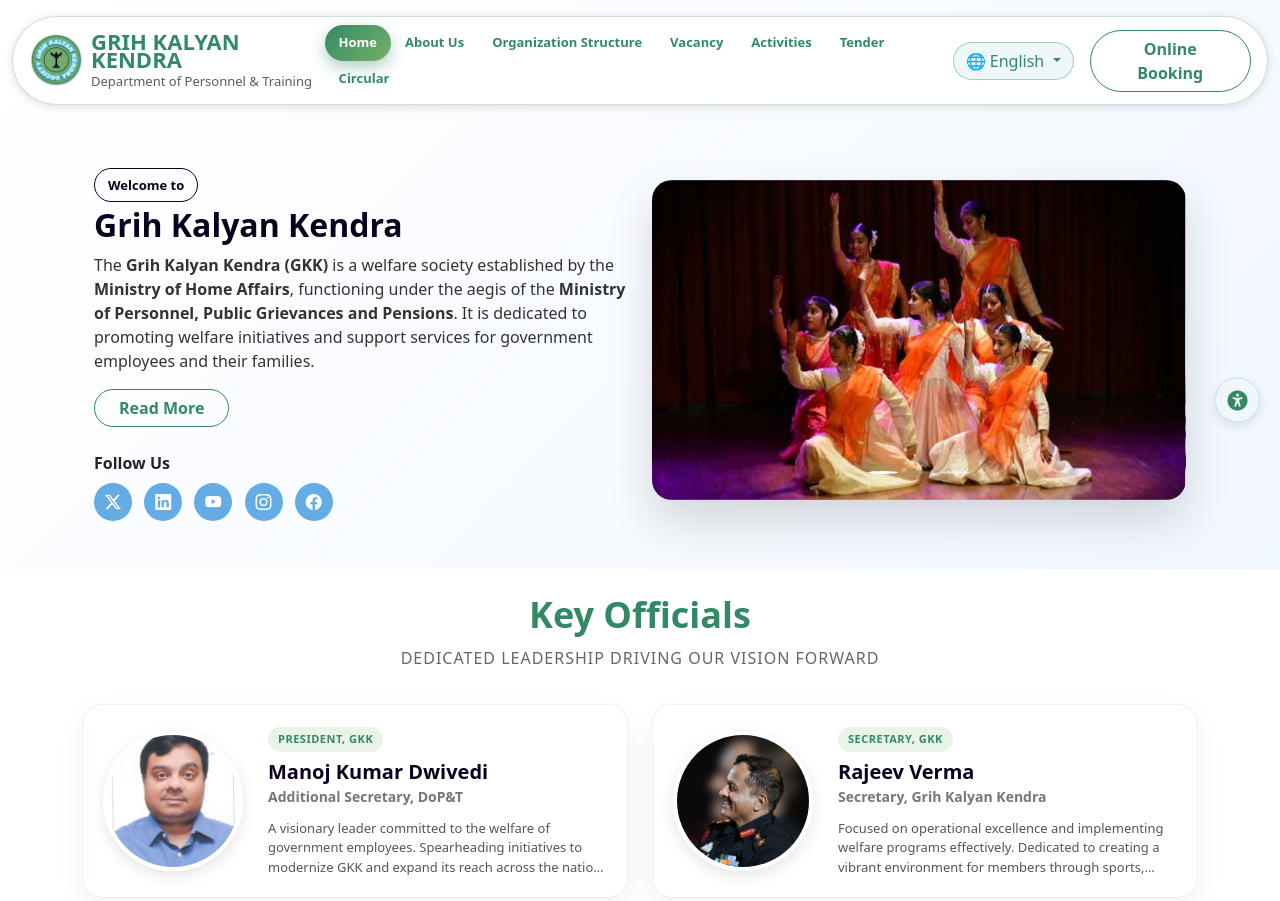
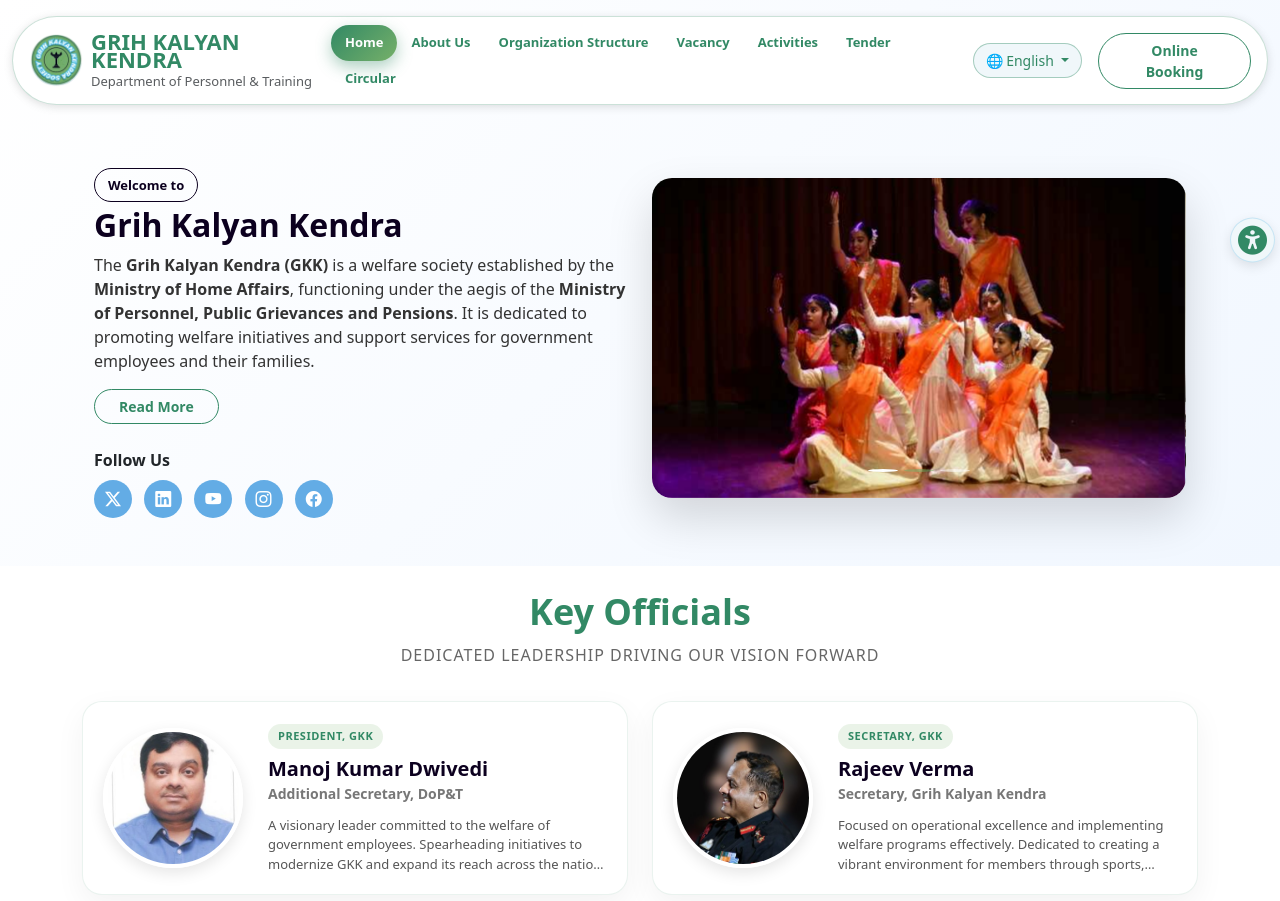
Before and after one commit to pinkiAkiko/Grih_kalyan_kendra, a plain HTML site: page index.html in a window 1280 px wide. Shown: the top 901 px of the page. Drawn offline with nearby package versions, Linux system fonts and the light colour scheme.

```diff
--- a/index.html
+++ b/index.html
@@ -24,7 +24,7 @@
 <body>
   <!-- Accessibility Icon -->
   <button class="btn btn-light kb-access-btn rounded-circle p-2" title="Accessibility Options">
-    <i class="fas fa-universal-access fa-lg text-primary"></i>
+    <i class="fas fa-universal-access"></i>
   </button>
 
   <!-- Header Placeholder -->
--- a/styles.css
+++ b/styles.css
@@ -122,7 +122,9 @@
   z-index: 9999;
   background: linear-gradient(180deg, #ffffff, #f0f9fb);
 }
-
+.btn {
+    font-size: 14px;
+}
 /* Mobile Nav Links */
 .kb-mobile-nav .nav-link {
   color: var(--theme-dark-green) !important;
@@ -143,8 +145,8 @@
 /* Accessibility Button */
 .kb-access-btn {
   position: fixed;
-  right: 20px;
-  top: 50%;
+      right: 5px;
+    top: 30%;
   transform: translateY(-50%);
   z-index: 1060;
   width: 45px;
@@ -154,19 +156,21 @@
   justify-content: center;
   background: #f0f7fa;
   border: 1px solid rgba(135, 200, 234, 0.4);
-  transition: all 0.3s ease;
+  transition: transform 0.3s ease, box-shadow 0.3s ease, background 0.3s ease;
   box-shadow: 0 4px 12px rgba(0, 0, 0, 0.1);
 }
 
 .kb-access-btn:hover {
   background: #e3f4f8;
-  transform: scale(1.05);
+  transform: translateY(calc(-50% + 8px));
   box-shadow: 0 4px 10px rgba(135, 200, 234, 0.2);
 }
 
 .kb-access-btn i {
   color: var(--theme-dark-green) !important;
-}
+  font-size: 29px;
+}
+
 
 /*=============================================== landing page first section =================================== */
 
```
